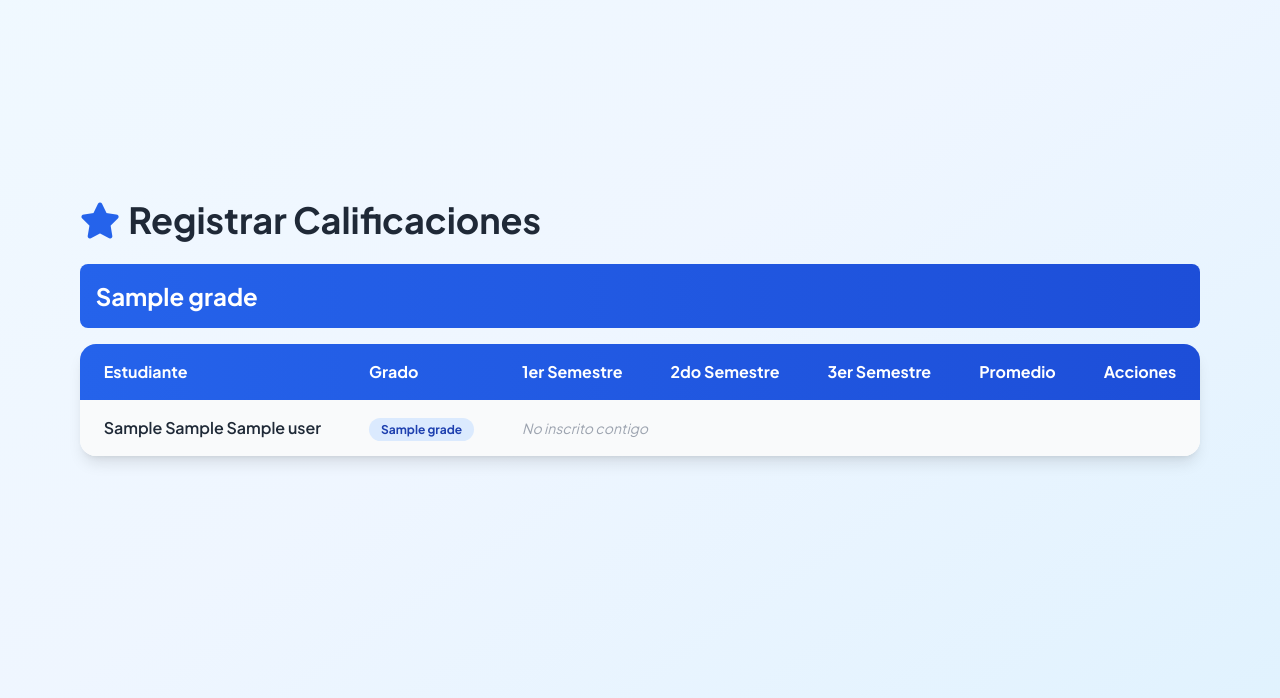
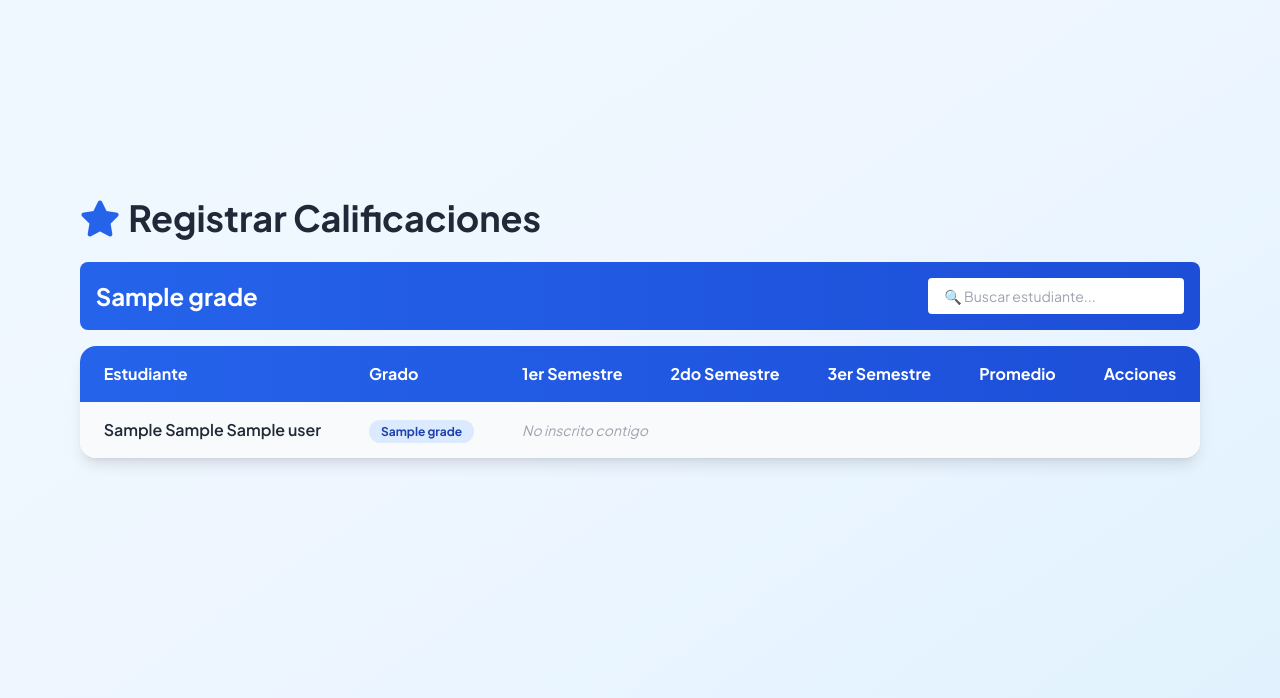
Before and after one commit to bismarb/coleg, a Python web app: template templates/teacher_grades.html in a window 1280 px wide. Shown: the part 153-851 px from the top of the page. Run offline with Jinja, Linux system fonts and the light colour scheme; the template is opened without the code that fills it: most values are stand-ins (such as "Sample title", 1, 10 or a date in 2020); some libraries are stand-ins or nearby versions.

Commit message:
Add search functionality to the student grades table
Add a search input field and JavaScript to filter student rows in the teacher grades template by name in real-time.

Replit-Commit-Author: Agent
Replit-Commit-Session-Id: 6c29dedf-a5d0-4867-8194-dba4f988ca98
Replit-Commit-Checkpoint-Type: full_checkpoint
Replit-Commit-Event-Id: 67aeed3a-9efd-4fa9-81c8-b75c5f33ed52
Replit-Commit-Screenshot-Url: https://storage.googleapis.com/screenshot-production-us-central1/81a919ab-7509-4977-9993-cf3b59151fee/6c29dedf-a5d0-4867-8194-dba4f988ca98/Q8JfDRg

```diff
--- a/templates/teacher_grades.html
+++ b/templates/teacher_grades.html
@@ -8,8 +8,11 @@
     {% if grades_data %}
         {% for grade_id, data in grades_data.items() %}
         <div class="space-y-4">
-            <div class="bg-gradient-to-r from-blue-600 to-blue-700 text-white p-4 rounded-lg">
+            <div class="bg-gradient-to-r from-blue-600 to-blue-700 text-white p-4 rounded-lg flex justify-between items-center">
                 <h2 class="text-2xl font-bold">{{ data.grade.name }}</h2>
+                <div class="w-64">
+                    <input type="text" placeholder="🔍 Buscar estudiante..." class="search-input w-full px-4 py-2 rounded bg-white text-gray-800 text-sm" data-grade-id="{{ grade_id }}">
+                </div>
             </div>
 
             <div class="bg-white rounded-2xl shadow-lg overflow-hidden">
@@ -25,9 +28,9 @@
                             <th class="px-6 py-4 text-center">Acciones</th>
                         </tr>
                     </thead>
-                    <tbody class="divide-y">
+                    <tbody class="divide-y search-body-{{ grade_id }}">
                         {% for item in data.students_with_scores %}
-                        <tr class="hover:bg-sky-50 {% if not item.has_enrollment %}bg-gray-50{% endif %}">
+                        <tr class="hover:bg-sky-50 {% if not item.has_enrollment %}bg-gray-50{% endif %} student-row" data-student-name="{{ item.student.apellido_paterno or '' }} {{ item.student.apellido_materno or '' }} {{ item.student.user.name }}">
                             <td class="px-6 py-4 font-semibold">{{ item.student.apellido_paterno or '' }} {{ item.student.apellido_materno or '' }} {{ item.student.user.name }}</td>
                             <td class="px-6 py-4 text-sm">
                                 <span class="px-3 py-1 bg-blue-100 text-blue-800 rounded-full text-xs font-bold">{{ item.student.grade.name }}</span>
@@ -80,6 +83,25 @@
 </div>
 
 <script>
+// Búsqueda
+document.querySelectorAll('.search-input').forEach(input => {
+    input.addEventListener('keyup', function() {
+        const searchTerm = this.value.toLowerCase();
+        const gradeId = this.getAttribute('data-grade-id');
+        const tbody = document.querySelector('.search-body-' + gradeId);
+        const rows = tbody.querySelectorAll('.student-row');
+
+        rows.forEach(row => {
+            const studentName = row.getAttribute('data-student-name').toLowerCase();
+            if (studentName.includes(searchTerm)) {
+                row.style.display = '';
+            } else {
+                row.style.display = 'none';
+            }
+        });
+    });
+});
+
 // Toggle edit mode
 document.querySelectorAll('.toggle-edit-btn').forEach(btn => {
     btn.addEventListener('click', function(e) {
```
